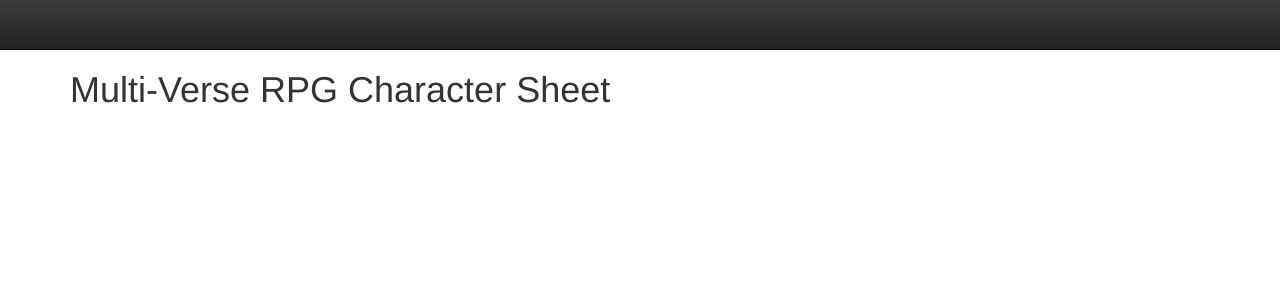
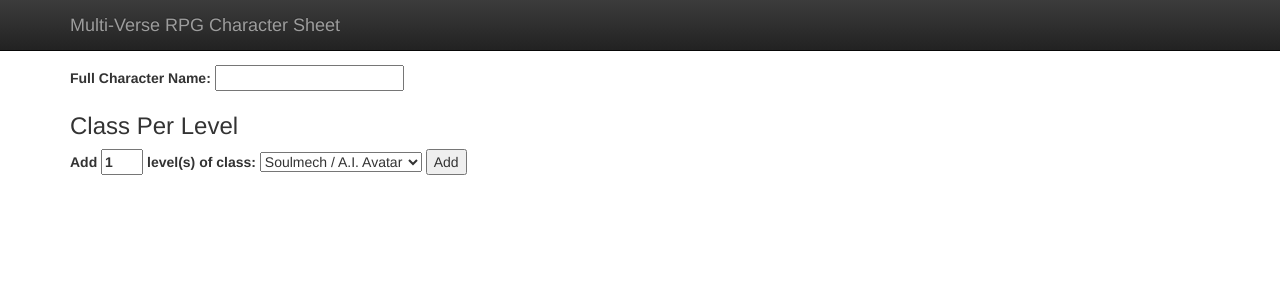
Before and after one commit to ootz0rz/multiverse, a Flask app: page / in a window 1280 px wide. Shown: the top 300 px of the page. Run offline with Flask 2, Linux system fonts and the light colour scheme; style sheets or scripts are compiled from the project's sources; some libraries are stand-ins or nearby versions.

Commit message:
adding moar

```diff
--- a/PCCharacter.py
+++ b/PCCharacter.py
@@ -6,7 +6,7 @@ class PCCharacter(object):
     def __init__(self):
         # Basic bio info
         self.name = ""
-        self.class_ = None
+        self.classPerLevel = []
         self.race = None
         self.age = 0
         self.gender = ""
@@ -26,3 +26,6 @@ class PCCharacter(object):
         Run all necessary calculations :o
         '''
         pass
+
+    def add_class(self, type):
+        pass
--- /dev/null
+++ b/PCClass/PCClassBase.py
@@ -0,0 +1,5 @@
+class PCClassBase(object):
+
+    def __init__(self, pc, name):
+        self.PC = PC
+        self.name = name
--- /dev/null
+++ b/PCClass/PCClassSoulmech.py
@@ -0,0 +1,6 @@
+from PCClassBase import *
+
+class PCClassSoulmech(PCClassBase):
+
+    def __init__(self, PC):
+        PCClassBase.__init__(self, PC, "Soulmech / A.I. Avatar")
--- a/PCStats/PCStatBase.py
+++ b/PCStats/PCStatBase.py
@@ -1,7 +1,9 @@
 class PCStatBase(object):
 
-    def __init__(self, name):
+    def __init__(self, PC, name, short):
+        self.PC = PC
         self.name = name
+        self.short = short
 
         # defaults
         self.base = 10
--- a/PCStats/PCStatDEX.py
+++ b/PCStats/PCStatDEX.py
@@ -3,7 +3,4 @@ from PCStatBase import *
 class PCStatDEX(PCStatBase):
 
     def __init__(self, PC):
-        self.PC = PC
-
-        self.short = "DEX"
-        PCStatBase.__init__(self, "Dexterity")
+        PCStatBase.__init__(self, PC, "Dexterity", "DEX")
--- a/PCStats/PCStatINT.py
+++ b/PCStats/PCStatINT.py
@@ -3,7 +3,4 @@ from PCStatBase import *
 class PCStatINT(PCStatBase):
 
     def __init__(self, PC):
-        self.PC = PC
-
-        self.short = "INT"
-        PCStatBase.__init__(self, "Intelligence")
+        PCStatBase.__init__(self, PC, "Intelligence", "INT")
--- a/PCStats/PCStatPERC.py
+++ b/PCStats/PCStatPERC.py
@@ -3,7 +3,4 @@ from PCStatBase import *
 class PCStatPERC(PCStatBase):
 
     def __init__(self, PC):
-        self.PC = PC
-
-        self.short = "PERC"
-        PCStatBase.__init__(self, "Perception")
+        PCStatBase.__init__(self, PC, "Perception", "PERC")
--- a/PCStats/PCStatSCI.py
+++ b/PCStats/PCStatSCI.py
@@ -3,7 +3,4 @@ from PCStatBase import *
 class PCStatSCI(PCStatBase):
 
     def __init__(self, PC):
-        self.PC = PC
-
-        self.short = "SCI"
-        PCStatBase.__init__(self, "Science")
+        PCStatBase.__init__(self, PC, "Science", "SCI")
--- a/PCStats/PCStatSTR.py
+++ b/PCStats/PCStatSTR.py
@@ -3,7 +3,4 @@ from PCStatBase import *
 class PCStatSTR(PCStatBase):
 
     def __init__(self, PC):
-        self.PC = PC
-
-        self.short = "STR"
-        PCStatBase.__init__(self, "Strength")
+        PCStatBase.__init__(self, PC, "Strength", "STR")
--- a/PCStats/PCStatVIT.py
+++ b/PCStats/PCStatVIT.py
@@ -3,7 +3,4 @@ from PCStatBase import *
 class PCStatVIT(PCStatBase):
 
     def __init__(self, PC):
-        self.PC = PC
-
-        self.short = "VIT"
-        PCStatBase.__init__(self, "Vitality")
+        PCStatBase.__init__(self, PC, "Vitality", "VIT")
--- a/PCStats/PCStatWILL.py
+++ b/PCStats/PCStatWILL.py
@@ -3,7 +3,4 @@ from PCStatBase import *
 class PCStatWILL(PCStatBase):
 
     def __init__(self, PC):
-        self.PC = PC
-
-        self.short = "WILL"
-        PCStatBase.__init__(self, "Will")
+        PCStatBase.__init__(self, PC, "Will", "WILL")
--- a/static/css/index.scss
+++ b/static/css/index.scss
@@ -1,3 +1,23 @@
 body {
     padding-top: 50px; // navbar
 }
+
+.sheet {
+    .basicbio {
+        padding-top: 15px;
+
+        .name {
+
+        }
+
+        .levels {
+            .add {
+                .class {
+                    .numToAdd {
+                        width: 3em;
+                    }
+                }
+            }
+        }
+    }
+}
--- a/templates/index.html
+++ b/templates/index.html
@@ -18,14 +18,36 @@
         <nav class="navbar navbar-inverse navbar-fixed-top" role="navigation">
             <div class="container">
                 <div class="navbar-header">
-
+                    <a class="navbar-brand" href="#">Multi-Verse RPG Character Sheet</a>
                 </div>
             </div>
         </nav>
 
-        <div class="container">
-            <div class="starter-template">
-                <h1>Multi-Verse RPG Character Sheet</h1>
+        <div class="container sheet">
+            <div class="basicbio">
+                <div class="name">
+                    <label for="charName">Full Character Name:</label>
+                    <input type="text" name="charName">
+                </div>
+                <div class="levels">
+                    <div class="listing">
+                        <h3>Class Per Level</h3>
+                        <div class="current">
+
+                        </div>
+                    </div>
+                    <div class="add">
+                        <span class="class">
+                            <label for="class">Add <input type="text" name="numToAdd" value="1" class="numToAdd" /> level(s) of class:</label>
+                            <select name="select" id="select">
+                                <option value="1">Soulmech / A.I. Avatar</option>
+                            </select>
+                        </span>
+                        <span class="add">
+                            <button>Add</button>
+                        </span>
+                    </div>
+                </div>
             </div>
         </div><!-- /.container -->
     </body>
```
Also changed, not shown: PCClass/__init__.py (added), server.py (renamed from main.py), 2 other files.
